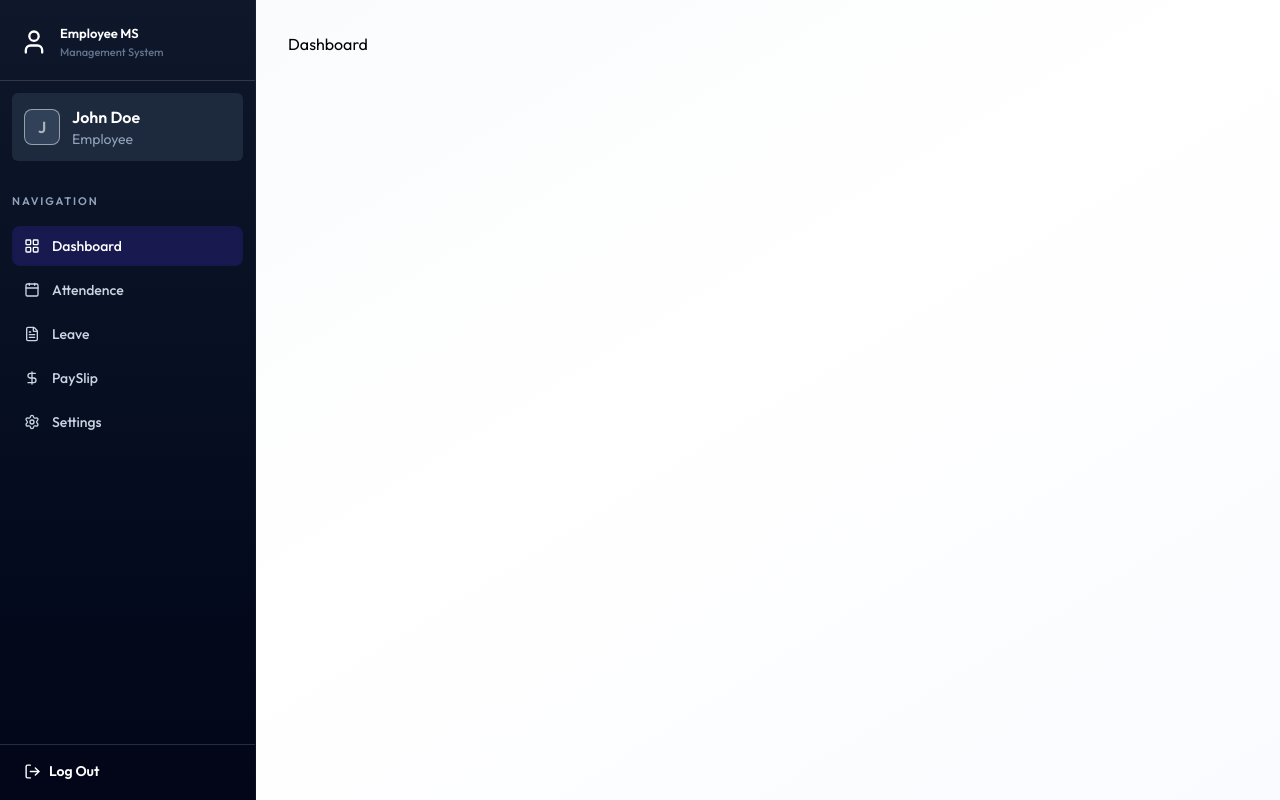
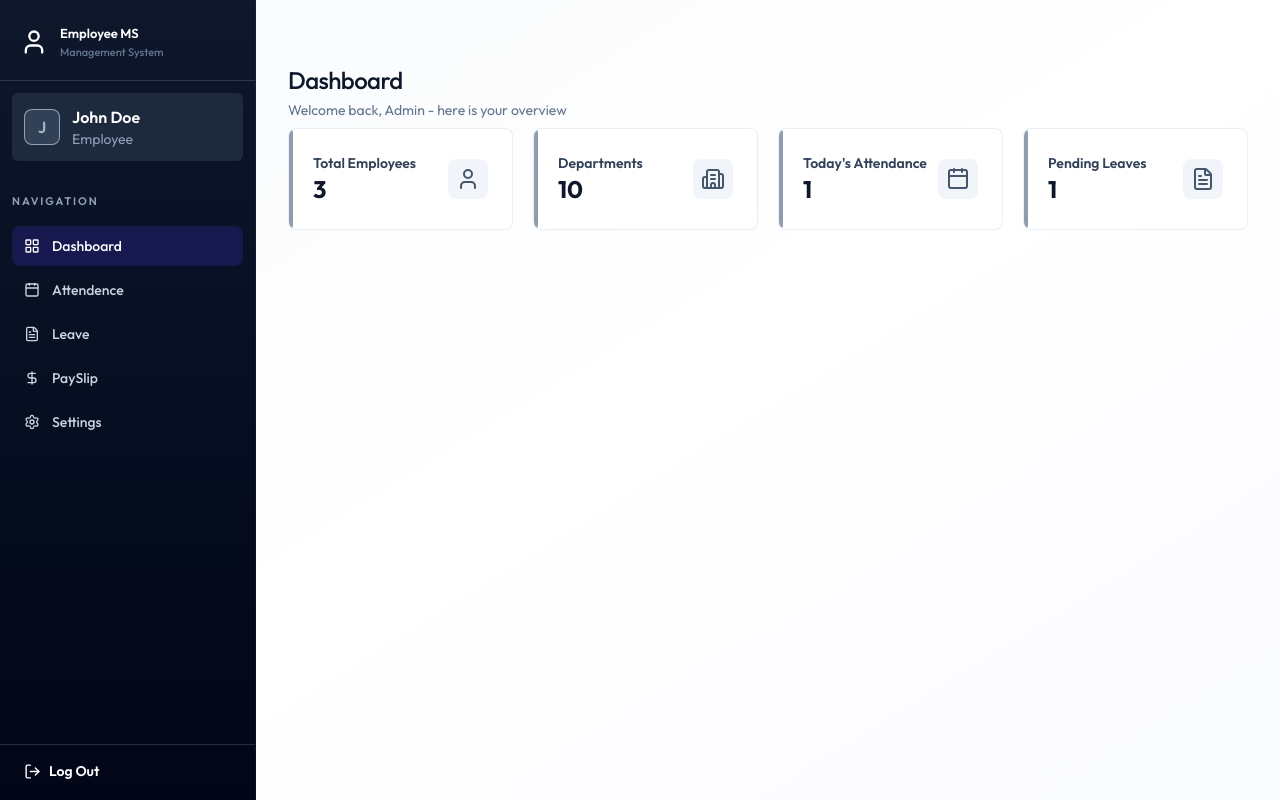
Before and after one commit to Iamvivvekk/Fullstack-EMS, a React (Vite) app in the folder EMS/: page /dashboard in a window 1280 px wide. Built offline with nearby package versions, Linux system fonts and the light colour scheme.

Commit message:
added admin and employee dashboard UI with dummy data

```diff
--- a/EMS/src/assets/assets.jsx
+++ b/EMS/src/assets/assets.jsx
@@ -12,7 +12,7 @@ export const dummyEmployeeDashboardData = {
     currentMonthAttendance: 20,
     pendingLeaves: 2,
     latestPayslip: {
-        netSalary: 2000,
+        netSalary: "2,000",
     },
     employee: {
         firstName: "John",
--- /dev/null
+++ b/EMS/src/components/AdminDashboard.jsx
@@ -0,0 +1,68 @@
+import {
+  Building2Icon,
+  CalendarIcon,
+  FileTextIcon,
+  UserIcon,
+} from "lucide-react";
+import React from "react";
+
+const AdminDashboard = ({ data }) => {
+  const stats = [
+    {
+      icon: UserIcon,
+      value: data.totalEmployees,
+      label: "Total Employees",
+      descriptioin: "Active Workforce",
+    },
+    {
+      icon: Building2Icon,
+      value: data.totalDepartments,
+      label: "Departments",
+      descriptioin: "Organisation Units",
+    },
+    {
+      icon: CalendarIcon,
+      value: data.todayAttendance,
+      label: "Today's Attendance",
+      descriptioin: "Check in today",
+    },
+    {
+      icon: FileTextIcon,
+      value: data.pendingLeaves,
+      label: "Pending Leaves",
+      descriptioin: "Awaiting approval",
+    },
+  ];
+  stats.map(e=>{console.log(e);
+  })
+  return (
+    <div className="animate-fade-in">
+      <div className="page-header"></div>
+      <h1 className="page-title"> Dashboard</h1>
+      <p className="page-subtitle mb-2">
+        Welcome back, Admin - here is your overview
+      </p>
+
+      <div className="grid grid-cols-1 sm:grid-cols-2 lg:grid-cols-4 gap-4 sm:gap-5 mb-8">
+        {stats.map((s) => (
+          <div
+            key={s.label}
+            className="card card-hover p-5 sm:p-6 relative overflow-hidden group flex items-center justify-between"
+          >
+            <div>
+              <div className="absolute left-0 top-0 bottom-0 w-1 rounded-r-full bg-slate-500/70 group-hover:bg-indigo-500/70" />
+
+              <p className="text-slate-700  text-sm font-semibold">{s.label}</p>
+
+              <p className="text-slate-900 font-bold text-2xl">{s.value}</p>
+            </div>
+
+            <s.icon className="size-10 p-2 bg-slate-100 text-slate-600 group-hover:text-indigo-500/70 transition-colors duration-200 rounded-lg" />
+          </div>
+        ))}
+      </div>
+    </div>
+  );
+};
+
+export default AdminDashboard;
--- /dev/null
+++ b/EMS/src/components/EmployeeDashboard.jsx
@@ -0,0 +1,78 @@
+import {
+  CalendarIcon,
+  DollarSignIcon,
+  FileTextIcon,
+  ArrowRightIcon,
+} from "lucide-react";
+
+import { Link } from "react-router-dom";
+
+const EmployeeDashboard = ({ data }) => {
+  const emp = data.employee;
+
+  const cards = [
+    {
+      icon: CalendarIcon,
+      value: data.currentMonthAttendance,
+      title: "Days Present",
+      subTitle: "This Month",
+    },
+    {
+      icon: FileTextIcon,
+      value: data.pendingLeaves,
+      title: "Pending Leaves",
+      subTitle: "Awaiting approval",
+    },
+    {
+      icon: DollarSignIcon,
+      value: data.latestPayslip ? `$${data.latestPayslip.netSalary}` : "NA",
+      title: "Latest Payslip",
+      subTitle: "Most Recent Payout",
+    },
+  ];
+  return (
+    <div className="animate-fade-in">
+      <div className="page-header"></div>
+      <h1 className="page-title"> Welcome {emp?.firstName}!</h1>
+      <p className="page-subtitle mb-2">
+        {emp?.position} - {emp?.department || "No Department"}
+      </p>
+
+      <div className="grid grid-cols-1 sm:grid-cols-3 gap-4 sm:gap-5 mb-8">
+        {cards.map((card, index) => (
+          <div
+            key={index}
+            className="card card-hover p-5 sm:p-6 relative overflow-hidden group flex items-center justify-between"
+          >
+            <div>
+              <div className="absolute left-0 top-0 bottom-0 w-1 rounded-r-full bg-slate-500/70 group-hover:bg-indigo-500/70" />
+
+              <p className="text-slate-700  text-sm font-semibold">
+                {card.title}
+              </p>
+
+              <p className="text-slate-900 font-bold text-2xl">{card.value}</p>
+            </div>
+
+            <card.icon className="size-10 p-2 bg-slate-100 text-slate-600 group-hover:text-indigo-500/70 transition-colors duration-200 rounded-lg" />
+          </div>
+        ))}
+      </div>
+
+      <div className="flex flex-col sm:flex-row gap-3">
+        <Link
+          to="/attendence"
+          className="btn-primary justify-center text-center items-center gap-2 inline-flex "
+        >
+          Mark attendence <ArrowRightIcon size={16} />
+        </Link>
+
+        <Link to="/leave" className="btn-secondary text-center">
+          Apply for leave
+        </Link>
+      </div>
+    </div>
+  );
+};
+
+export default EmployeeDashboard;
--- a/EMS/src/pages/Dashboard.jsx
+++ b/EMS/src/pages/Dashboard.jsx
@@ -1,5 +1,27 @@
+import { useEffect, useState } from "react";
+import { dummyAdminDashboardData } from "../assets/assets";
+import Loader from "../components/Loader";
+import EmployeeDashboard from "../components/EmployeeDashboard";
+import AdminDashboard from "../components/AdminDashboard";
+
 const Dashboard = () => {
-  return <div>Dashboard</div>;
+  const [data, setData] = useState(null);
+  const [loading, setLoading] = useState(true);
+
+  useEffect(() => {
+    setData(dummyAdminDashboardData);
+    setInterval(() => {
+      setLoading(false);
+    }, 1000);
+  }, []);
+
+  if (loading) return <Loader />;
+
+  if (!data) return <p>No data to show</p>;
+
+  if (data.role === "ADMIN") return <AdminDashboard data={data} />;
+
+  return <EmployeeDashboard data={data} />;
 };
 
 export default Dashboard;
```
